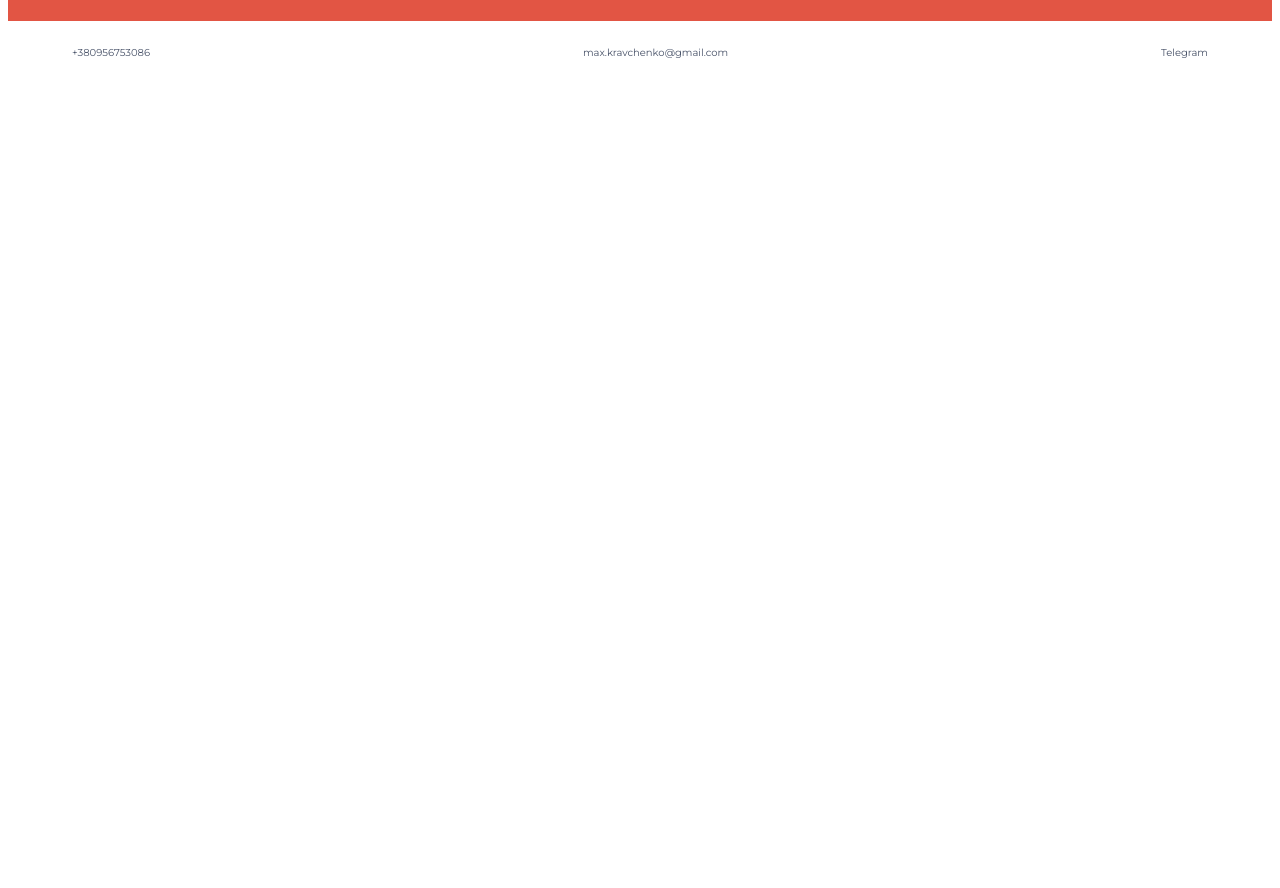
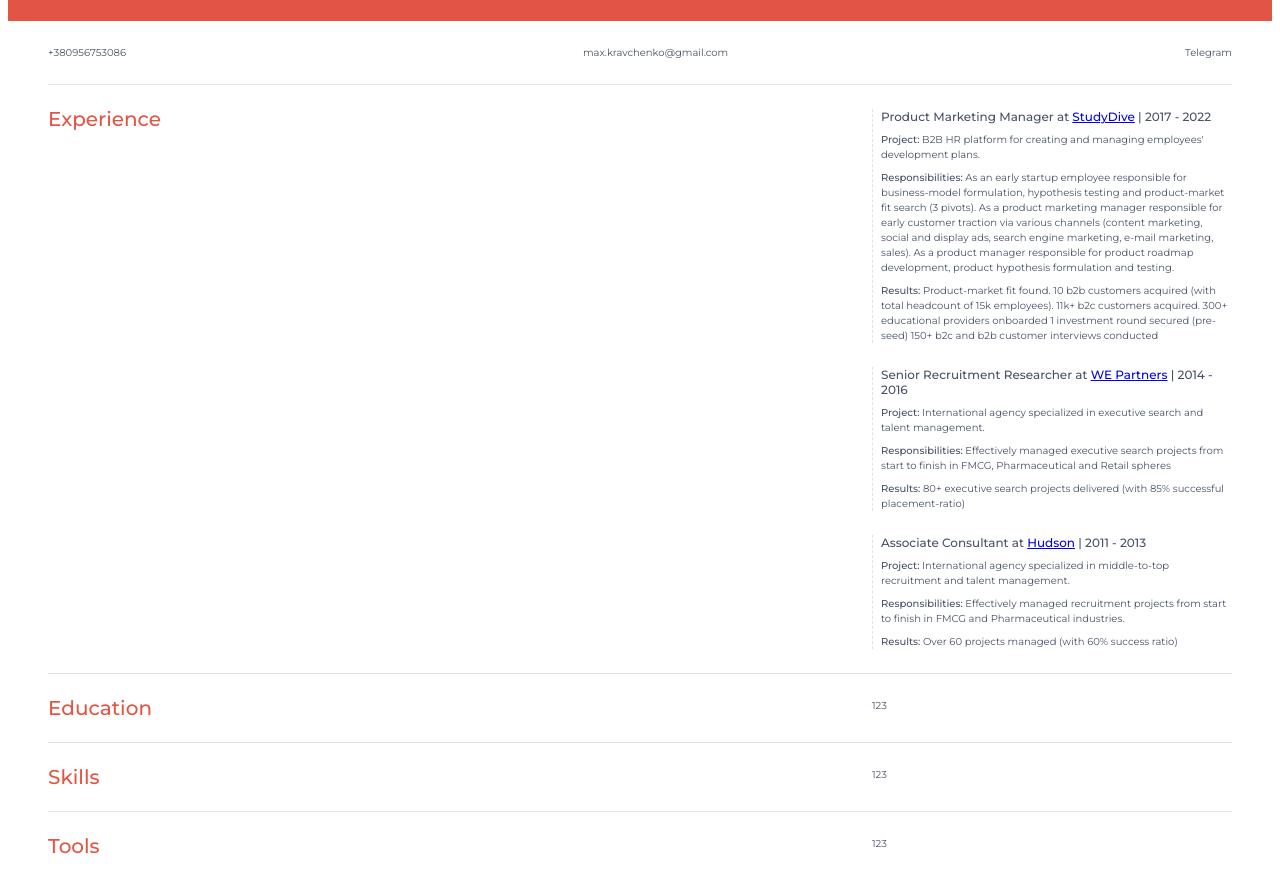
Before and after one commit to max-kravchenko/my-project, a plain HTML site: page index.html in a window 1280 px wide. Shown: the part 157-1045 px from the top of the page. Before the commit the page ends 800 px from the top, so only its background shows below. Drawn offline with Linux system fonts and the light colour scheme.

Commit message:
Add CV job section

```diff
--- a/index.html
+++ b/index.html
@@ -25,6 +25,55 @@
   <a class="contacts__link" href="Mailto: max.kravchenko@gmail.com">max.kravchenko@gmail.com</a>
   <a class="contacts__link" href="https://t.me/makz808">Telegram</a>
 </section>
+<section class="info">
+  <h2 class="info__title">Experience</h2>
+  <div class="info__content">
+    <article class="job">
+      <h3 class="job__title">Product Marketing Manager at <a class="job_name" href="https://studydive.com" target="_blank">StudyDive</a> | 2017 - 2022</h3>
+      <p class="job__description"> <strong>Project:</strong> B2B HR platform for creating and managing employees' development plans.
+      </p>
+      <p class="job__description"> <strong>Responsibilities:</strong>  As an early startup employee responsible for business-model formulation, hypothesis testing and product-market fit search (3 pivots). As a product marketing manager responsible for early customer traction via various channels (content marketing, social and display ads, search engine marketing, e-mail marketing, sales). As a product manager responsible for product roadmap development, product hypothesis formulation and testing.
+      </p>
+      <p class="job__description"> <strong>Results:</strong> Product-market fit found. 10 b2b customers acquired (with total headcount of 15k employees). 11k+ b2c customers acquired. 300+ educational providers onboarded 1 investment round secured (pre-seed)
+        150+ b2c and b2b customer interviews conducted</p>
+    </article>
+
+    <article class="job">
+      <h3 class="job__title">Senior Recruitment Researcher at <a class="job_name" href="https://www.facebook.com/wepartnersua" target="_blank">WE Partners</a> | 2014 - 2016</h3>
+      <p class="job__description"> <strong>Project:</strong> International agency specialized in executive search and talent management.
+      </p>
+      <p class="job__description"> <strong>Responsibilities:</strong> Effectively managed executive search projects from start to finish in FMCG, Pharmaceutical and Retail spheres
+      </p>
+      <p class="job__description"> <strong>Results:</strong> 80+ executive search projects delivered (with 85% successful placement-ratio)</p>
+    </article>
+
+    <article class="job">
+      <h3 class="job__title">Associate Consultant at <a class="job_name" href="https://www.facebook.com/wepartnersua" target="_blank">Hudson</a> | 2011 - 2013</h3>
+      <p class="job__description"> <strong>Project:</strong> International agency specialized in middle-to-top recruitment and talent management.
+      </p>
+      <p class="job__description"> <strong>Responsibilities:</strong> Effectively managed recruitment projects from start to finish in FMCG and Pharmaceutical industries.
+      </p>
+      <p class="job__description"> <strong>Results:</strong> Over 60 projects managed (with 60% success ratio)</p>
+    </article>
+
+  </div>
+</section>
+
+<section class="info">
+  <h2 class="info__title">Education</h2>
+  <div class="info__content">123</div>
+</section>
+
+<section class="info">
+  <h2 class="info__title">Skills</h2>
+  <div class="info__content">123</div>
+</section>
+
+<section class="info">
+  <h2 class="info__title">Tools
+  </h2>
+  <div class="info__content">123</div>
+</section>
 </main>
 </body>
 </html>
--- a/style.css
+++ b/style.css
@@ -4,6 +4,15 @@ body {
   font-weight: 400;
   font-size: 10px;
   line-height: 150%;
+  color: #485268;
+}
+
+.info a:visited {
+  color: #485268;
+}
+
+strong {
+  font-weight: 500;
 }
 
 /* #region about */
@@ -42,10 +51,11 @@ body {
 .main {
   padding: 0px 40px;
 }
+/* #region contacts */
 
 .contacts {
   display: flex;
-  padding: 24px;
+  padding: 24px 0px;
   justify-content: space-between;
 }
 
@@ -53,3 +63,48 @@ body {
   text-decoration: none;
   color: #485268;
 }
+/* #endregion */
+
+/* #region info */
+.info {
+  border-top: 1px solid #DEE2ED;
+  padding: 24px 0px;
+  display: flex;
+  justify-content: space-between;
+}
+
+.info__title {
+  margin: 0;
+  font-weight: 500;
+  font-size: 20px;
+  line-height: 100%;
+  color: #E25544;
+}
+
+.info__content {
+  width: 360px;
+}
+/* #endregion */
+
+.job {
+  margin: 0px;
+  margin-top: 24px;
+  border-left: 1px dashed #DEE2ED;
+  padding-left: 8px;
+}
+
+.job:first-child {
+  margin-top: 0px;
+}
+
+.job__title {
+  margin: 0px;
+  font-weight: 500;
+  font-size: 12px;
+  line-height: 15px;
+}
+
+.job__description {
+  margin: 0;
+  margin-top: 8px;
+}
```
